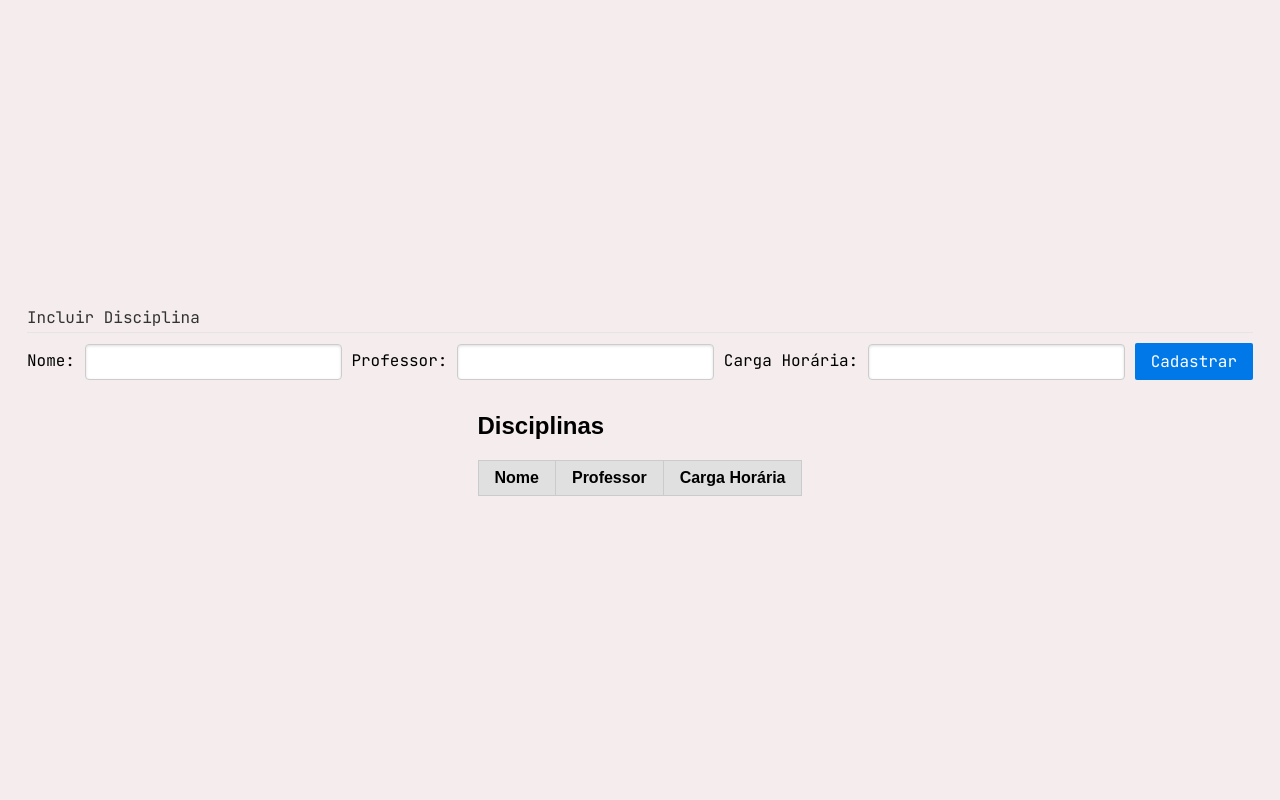
After one commit to Guil-Baka/3DAW-Faeterj, a PHP site: page /exercicio2IncluirDisciplina.php in a window 1280 px wide. The commit adds this page. Run offline with PHP 8.4, Linux system fonts and the light colour scheme; lists and menus that the app fills with data are empty; some libraries are stand-ins or nearby versions.

Commit message:
é assim tá meio pronto, só gostaria que ele não me jogasse pra outra pagina. Mas já tá inserindo no arquivo

```diff
--- a/exercicio2Sala27_08.php
+++ b/exercicio2IncluirDisciplina.php
@@ -1,3 +1,7 @@
+<?php
+require_once 'funcExercicio2/IncluirDisciplina.php';
+?>
+
 <!DOCTYPE html>
 <html lang="en">
 
@@ -15,6 +19,7 @@
     body {
       background-color: #F5EDED;
       display: flex;
+      flex-direction: column;
       justify-content: center;
       align-items: center;
       height: 100vh;
@@ -24,7 +29,7 @@
 </head>
 
 <body>
-  <form class="pure-form" action="exercicio2Sala27_08/IncluirDisciplina.php" method="$_POST" style="font-family: JetBrains Mono;">
+  <form class="pure-form" action="funcExercicio2/IncluirDisciplina.php" method="POST" style="font-family: JetBrains Mono;">
     <fieldset>
       <legend>Incluir Disciplina</legend>
       <label for="nome">Nome:</label>
@@ -33,9 +38,27 @@
       <input type="text" name="professor" id="professor" required>
       <label for="cargaHoraria">Carga Horária:</label>
       <input type="number" name="cargaHoraria" id="cargaHoraria" required>
-      <button type="submit">Incluir</button>
+      <button type="submit" class="pure-button pure-button-primary">Cadastrar</button>
     </fieldset>
   </form>
+
+  <div>
+    <h2>Disciplinas</h2>
+    <table class="pure-table pure-table-bordered">
+      <thead>
+        <tr>
+          <th>Nome</th>
+          <th>Professor</th>
+          <th>Carga Horária</th>
+        </tr>
+      </thead>
+      <tbody>
+        <?php
+
+        ?>
+      </tbody>
+    </table>
+  </div>
 
 </body>
 
--- /dev/null
+++ b/funcExercicio2/IncluirDisciplina.php
@@ -0,0 +1,22 @@
+<?php
+// I will receive the data from the form in exercicio2IncluirDisciplina.php
+// and insert it into a txt file
+// the exercicio2IncluirDisciplina.php will use POST method to send the data
+// I will use the $_POST to receive the data
+
+// if method is POST
+if ($_SERVER['REQUEST_METHOD'] == 'POST') {
+  $nome = $_POST['nome'];
+  $professor = $_POST['professor'];
+  $cargaHoraria = $_POST['cargaHoraria'];
+
+  // I will open the file in append mode
+  $file = fopen('disciplinas.txt', 'a');
+
+  // I will write the data in the file
+  fwrite($file, "$nome" . ';' . "$professor" . ';' . "$cargaHoraria" . PHP_EOL);
+
+  // I will close the file
+  fclose($file);
+}
+return "Disciplina incluída com sucesso!";
```
Also changed, not shown: exercicio2Sala27_08/IncluirDisciplina.php (deleted, +0 -14 lines).
